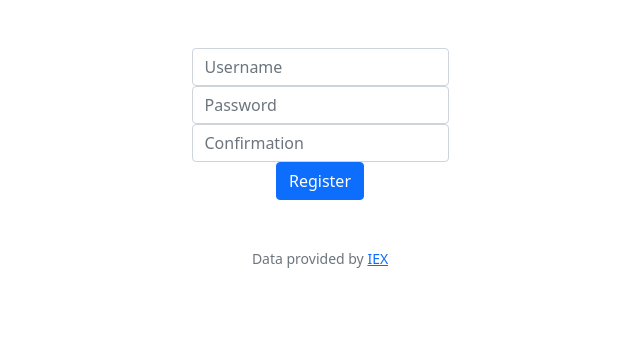
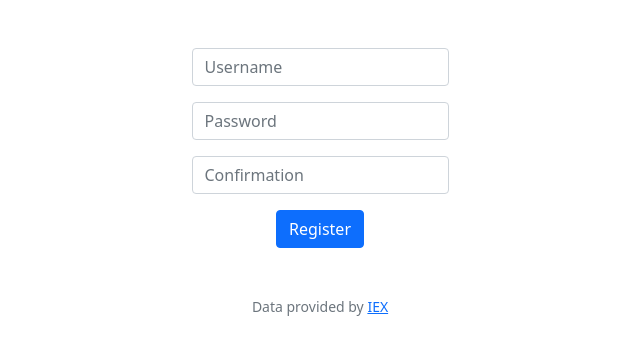
Before and after one commit to mjiid/cs50, a Flask app: page /register in a window 1280 px wide. Shown: the part 76-431 px from the top of the page, without its empty margins (320-960 px from the left). Run offline with Flask 2, Linux system fonts and the light colour scheme; some libraries are stand-ins or nearby versions.

Commit message:
Sun, Jan 8, 2023, 10:38 PM +00:00

```diff
--- a/finance/templates/register.html
+++ b/finance/templates/register.html
@@ -2,12 +2,16 @@
 
 {% block main %}
 <form action="/register" method="post">
-    <div>
+    <div class="mb-3">
+        <input type = "text" class="form-control mx-auto w-auto"  name = "username" placeholder = "Username">
+    </div>
+    <div class="mb-3">
+        <input type = "password" class="form-control mx-auto w-auto"  name = "password" placeholder = "Password">
+    </div>
+    <div class="mb-3">
+        <input type = "password" class="form-control mx-auto w-auto"  name = "confirmation" placeholder = "Confirmation">
+    </div>
 
-    </div>
-    <input type = "text" class="form-control mx-auto w-auto"  name = "username" placeholder = "Username">
-    <input type = "password" class="form-control mx-auto w-auto"  name = "password" placeholder = "Password">
-    <input type = "password" class="form-control mx-auto w-auto"  name = "confirmation" placeholder = "Confirmation">
     <input type = "submit" class="btn btn-primary" value = "Register">
 </form>
 {% endblock %}
```
